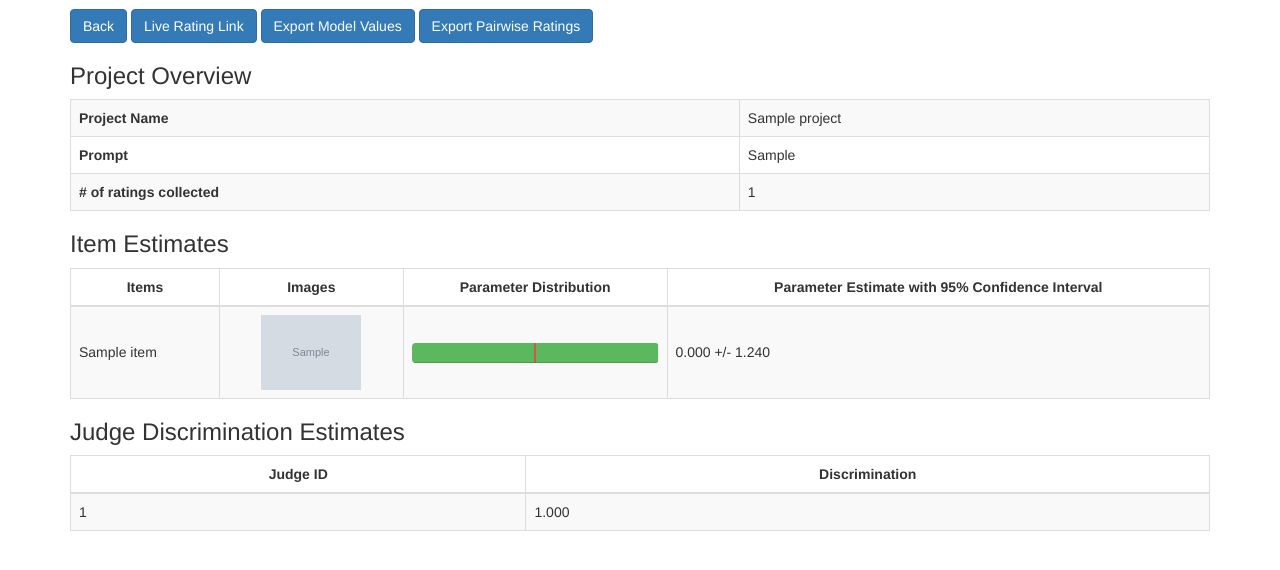
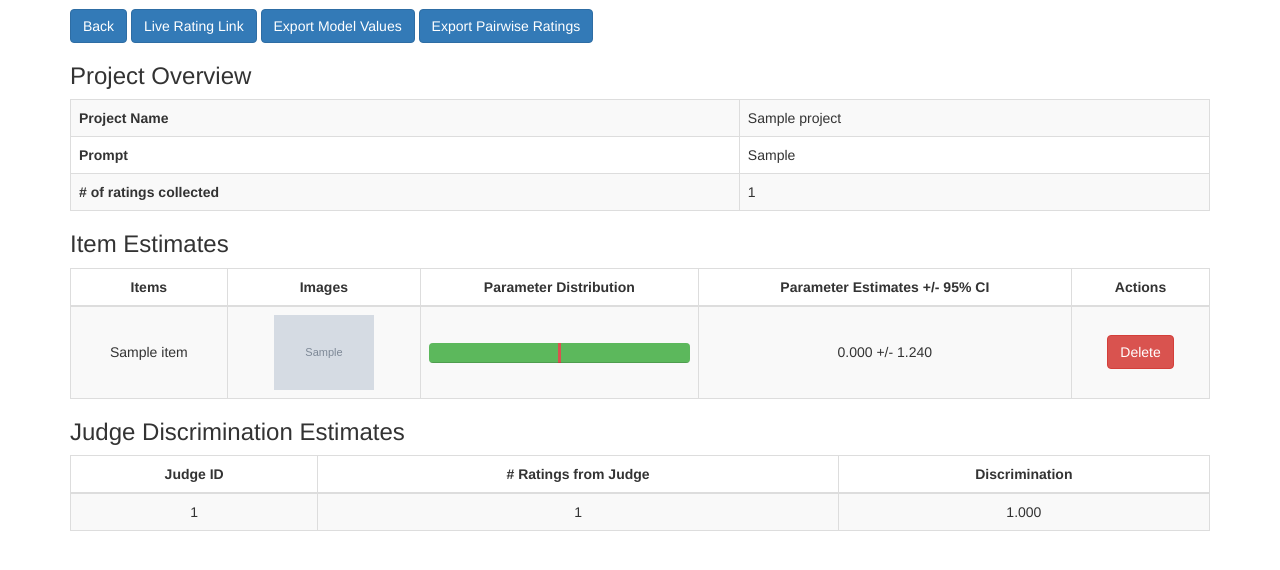
Before and after one commit to afcarl/humanranker, a Django app: page /view_project/1 in a window 1280 px wide. Shown: the part 51-621 px from the top of the page. Run offline with Django 3.2, Linux system fonts and the light colour scheme; a user stored in the database is signed in; tables that the repository leaves empty hold one stand-in row (values such as "Sample post"); grey boxes marked "Sample" are stand-in pictures; style sheets or scripts are compiled from the project's sources; parts of the project's set-up code (start-up, migrations or seed data) failed here and were passed over; some libraries are stand-ins or nearby versions.

Commit message:
judges are unique(ip,project_id) now. Also, fixed a few things in view_project such as adding a delete button.

```diff
--- a/ranker/models.py
+++ b/ranker/models.py
@@ -11,13 +11,6 @@ from django.contrib.auth.models import User
 #def create_profile(sender, instance, **kwargs):
 #    profile, new = UserProfile.objects.get_or_create(user=instance)
 
-class Judge(models.Model):
-    ip_address = models.GenericIPAddressField(unique=True)
-    discrimination = models.FloatField(default=1.0)
-
-    class Meta:
-        ordering = ['-discrimination']
-
 class Project(models.Model):
     name = models.CharField(max_length=200)
     prompt = models.TextField()
@@ -27,6 +20,15 @@ class Project(models.Model):
 
     def __str__(self):
         return str(self.name)
+
+class Judge(models.Model):
+    ip_address = models.GenericIPAddressField()
+    project = models.ForeignKey(Project)
+    discrimination = models.FloatField(default=1.0)
+
+    class Meta:
+        ordering = ['-discrimination']
+        unique_together = ('ip_address', 'project',)
 
 class Item(models.Model):
     def fancy_path(self, filename):
--- a/ranker/templates/ranker/view_project.html
+++ b/ranker/templates/ranker/view_project.html
@@ -31,14 +31,14 @@
                 <th class="text-center">Items</th>
                 <th class="text-center">Images</th>
                 <th class="text-center">Parameter Distribution</th>
-                <th class="text-center">Parameter Estimate with 95% Confidence
-                    Interval</th>
+                <th class="text-center">Parameter Estimates +/- 95% CI</th>
+                <th class="text-center">Actions</th>
             </tr>
         </thead>
         <tbody>
             {% for item in project.items.all %}
             <tr>
-                <td style="vertical-align: middle"> {{ item.name }} </a></td>
+                <td style="vertical-align: middle" class="text-center"> {{ item.name }} </a></td>
             <td style="vertical-align: middle" class="text-center">
                 <img style="width:100px;" src="{{ item.image.url }}"/>
             </td>
@@ -70,8 +70,12 @@
                     </div>
                 </div>
             </td>
-            <td style="vertical-align: middle"> {{ item.mean|floatformat:"3" }}
+            <td style="vertical-align: middle" class="text-center"> {{ item.mean|floatformat:"3" }}
                 +/- {{ item.conf|floatformat:"3" }} {{ item.lower_value }}</td>
+            <td style="vertical-align: middle" class="text-center">
+                <a href="{% url "delete_item" item.id %}" onclick="return confirm('Are you sure you want to delete this item?');"
+                class="btn btn-danger">Delete</a>
+            </td>
             </tr>
             {% endfor %}
         </tbody>
@@ -82,14 +86,16 @@
         <thead>
             <tr>
                 <th class="text-center">Judge ID</th>
+                <th class="text-center"># Ratings from Judge</th>
                 <th class="text-center">Discrimination</th>
             </tr>
         </thead>
         <tbody>
             {% for judge in judges %}
             <tr>
-                <td style="vertical-align: middle"> {{ judge.id }} </a></td>
-                <td style="vertical-align: middle">{{ judge.discrimination|floatformat:"3" }}</td>
+                <td style="vertical-align: middle" class="text-center"> {{ judge.id }} </a></td>
+                <td style="vertical-align: middle" class="text-center"> {{ judge.ratings.all |length }} </a></td>
+                <td style="vertical-align: middle" class="text-center">{{ judge.discrimination|floatformat:"3" }}</td>
             </tr>
             {% endfor %}
         </tbody>
--- a/ranker/urls.py
+++ b/ranker/urls.py
@@ -22,4 +22,6 @@ urlpatterns = patterns('',
         name='export_rankings'),
     url(r'^export_ratings/(?P<project_id>\d+)$', views.export_ratings,
         name='export_ratings'),
+    url(r'^delete_item/(?P<item_id>\d+)$', views.delete_item,
+        name='delete_item'),
 )
--- a/ranker/views.py
+++ b/ranker/views.py
@@ -445,7 +445,8 @@ def vote(request, project_id, item1_id, item2_id, value):
     if not ip:
         ip = "127.0.0.1"
 
-    judge, new = Judge.objects.get_or_create(ip_address=ip)
+    project = Project.objects.get(id=project_id)
+    judge, new = Judge.objects.get_or_create(ip_address=ip,project=project)
 
     item1 = Item.objects.get(id=item1_id)
     item2 = Item.objects.get(id=item2_id)
@@ -493,6 +494,16 @@ def delete_project(request, project_id):
     return HttpResponseRedirect(reverse('dashboard'))
 
 @login_required
+def delete_item(request, item_id):
+    item = Item.objects.get(pk=item_id)
+    project_id = item.project.id
+    item.delete()
+    messages.success(request, "Item Deleted!")
+    return HttpResponseRedirect(reverse('view_project',
+                                        kwargs={'project_id':
+                                               project_id}))
+
+@login_required
 def export_rankings(request, project_id):
     project = Project.objects.get(id=project_id)
     items = Item.objects.filter(project=project).distinct()
```
